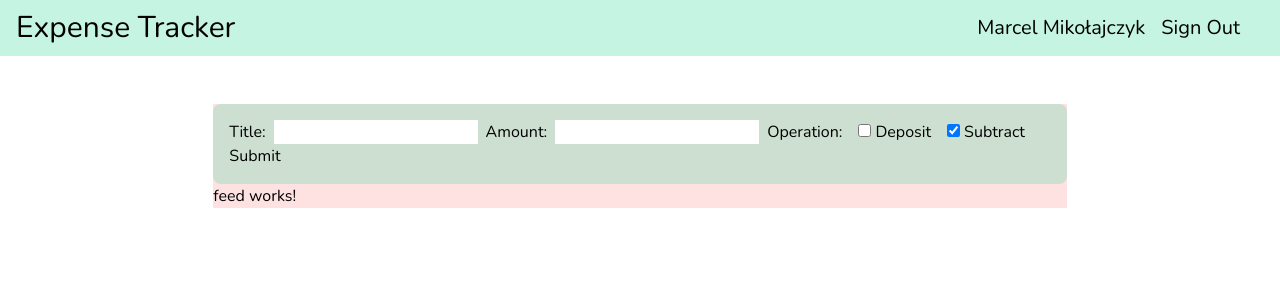
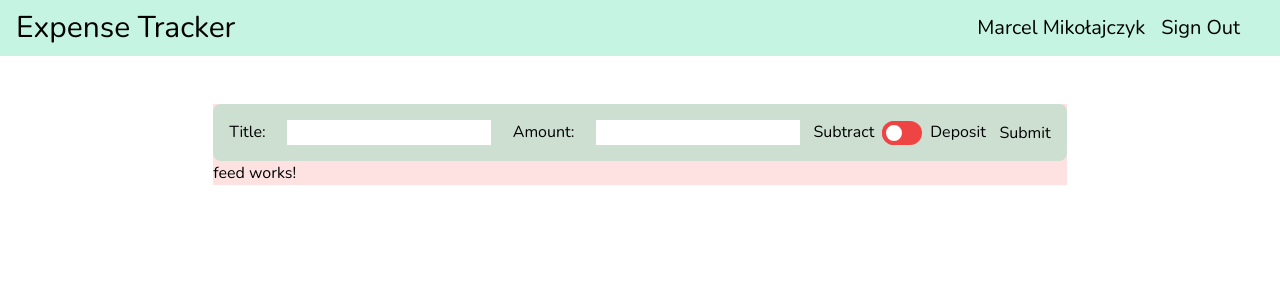
Before and after one commit to marcelpolakS19133/expense-tracker, an Angular app: page / in a window 1280 px wide. Shown: the top 300 px of the page. Built offline with nearby package versions, Linux system fonts and the light colour scheme.

Commit message:
toggle button added

```diff
--- a/src/app/new-entry-form/new-entry-form.component.html
+++ b/src/app/new-entry-form/new-entry-form.component.html
@@ -1,6 +1,6 @@
 <div class="w-full rounded-lg bg-green-400 bg-opacity-25">
 
-  <form action="post" class="p-4">
+  <form action="post" class="p-4 flex justify-between">
 
     <label for="title" class="mr-2">Title:</label>
     <input type="text" name="title" id="title">
@@ -8,15 +8,18 @@
     <label for="amount" class="ml-2 mr-2">Amount:</label>
     <input type="text" name="amount" id="amount">
 
-    <p class="inline-block ml-2 mr-2">Operation:</p>
-    <div class="inline-block ml-2 mr-2">
-      <input class="mr-1" type="checkbox" id="add" name="add">
-      <label for="add">Deposit</label>
+    <div>
+      <label for="toggle" class="mr-2">Subtract</label>
+      <div class="relative inline-block w-10 mr-2 align-middle select-none transition duration-200 ease-in">
+        <input type="checkbox" name="toggle" id="toggle"
+          class="toggle-checkbox absolute block w-6 h-6 rounded-full bg-white border-red-500 border-4 appearance-none cursor-pointer focus:outline-none" />
+        <label for="toggle"
+          class="toggle-label block overflow-hidden h-6 rounded-full bg-red-500 cursor-pointer"></label>
+      </div>
+      <label for="toggle" class="">Deposit</label>
     </div>
-    <div class="inline-block ml-2 mr-2">
-      <input class="mr-1" type="checkbox" id="sub" name="sub" checked>
-      <label for="add">Subtract</label>
-    </div>
+
+
 
     <button type="submit">Submit</button>
 
--- a/src/styles.css
+++ b/src/styles.css
@@ -5,3 +5,13 @@
 @tailwind base;
 @tailwind components;
 @tailwind utilities;
+
+.toggle-checkbox:checked {
+	@apply: right-0 border-green-400;
+	right: 0;
+	border-color: #68d391;
+}
+.toggle-checkbox:checked + .toggle-label {
+	@apply: bg-green-400;
+	background-color: #68d391;
+}
```
